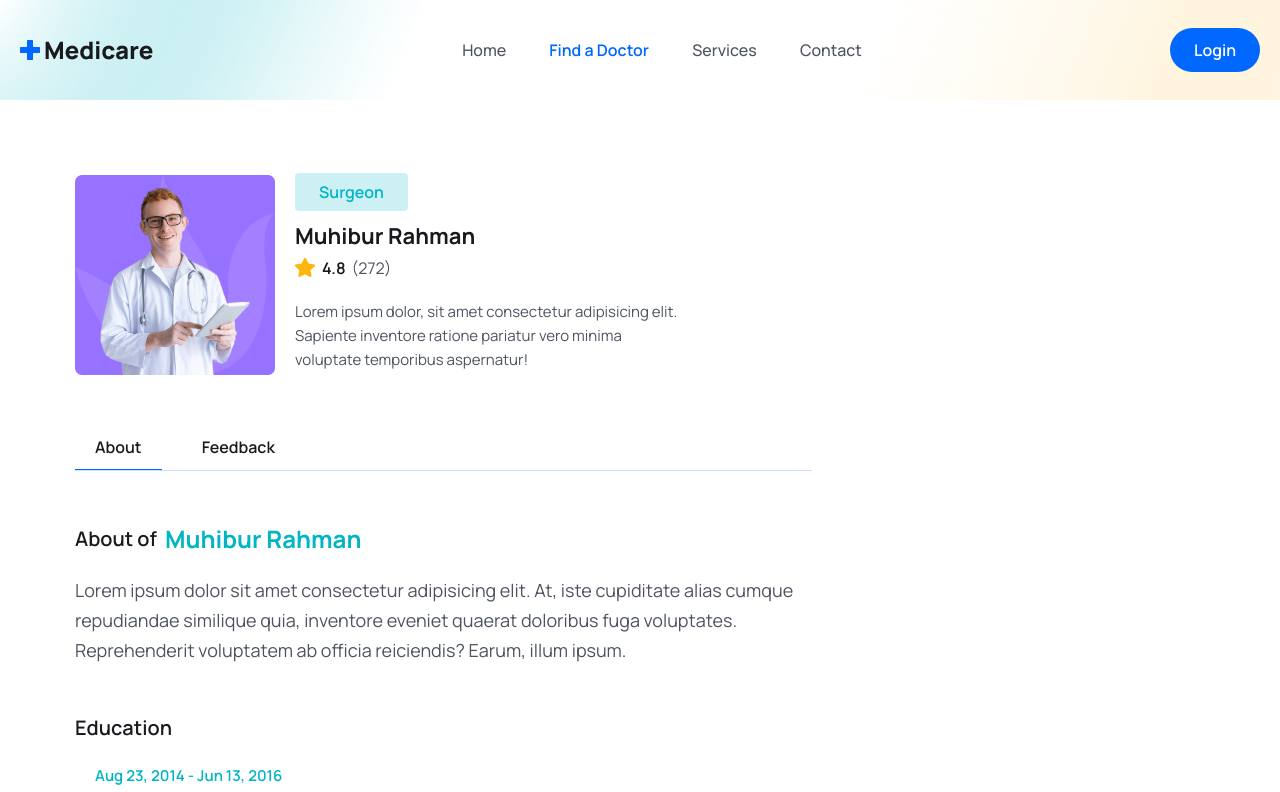
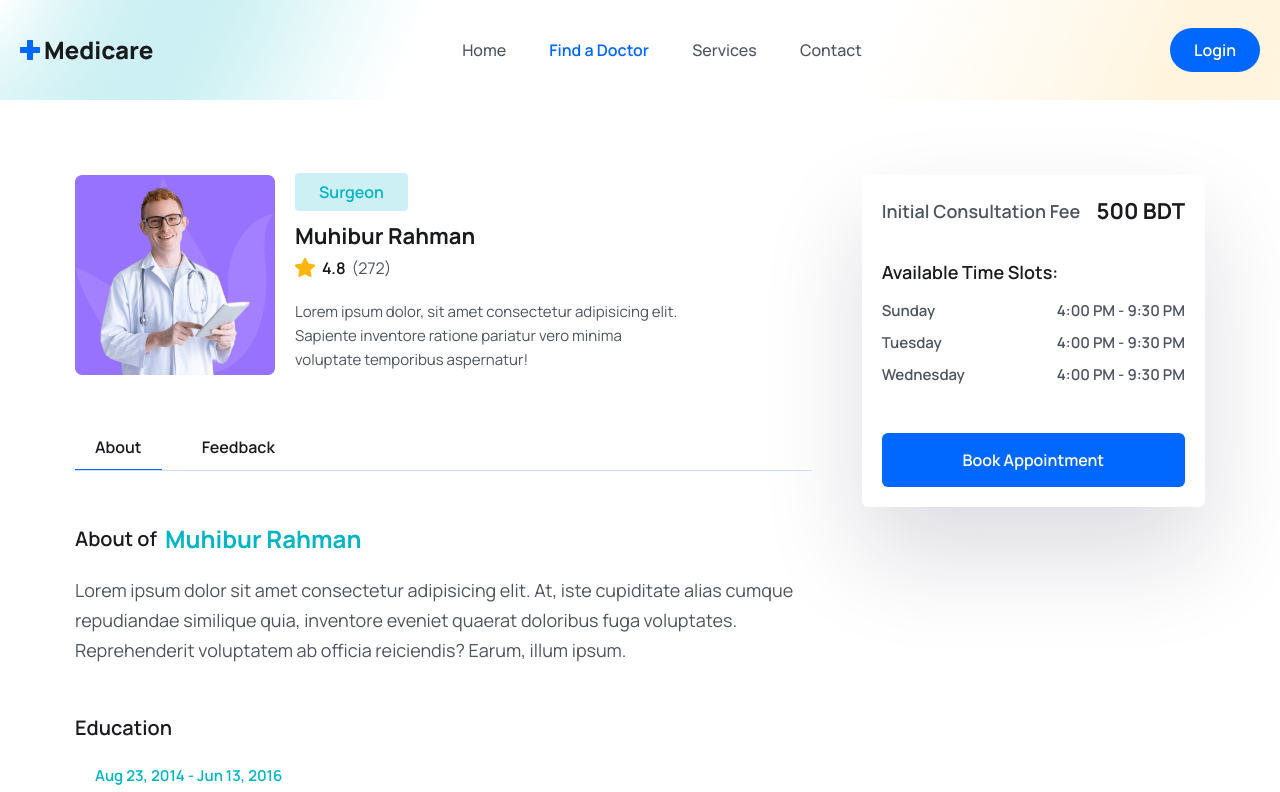
Before and after one commit to MirandaMG20/medicare_booking, a React (Vite) app in the folder frontend/: page /doctors/1 in a window 1280 px wide. Shown: the top 792 px of the page. Built offline with nearby package versions, Linux system fonts and the light colour scheme.

Commit message:
Feedback Form

```diff
--- a/frontend/src/pages/Doctors/DoctorDetails.jsx
+++ b/frontend/src/pages/Doctors/DoctorDetails.jsx
@@ -3,6 +3,7 @@
 import starIcon from '../../assets/images/Star.png'
 import DoctorAbout from './DoctorAbout'
 import Feedback from './Feedback'
+import SidePanel from './SidePanel'
 
 const DoctorDetails = () => {
 
@@ -59,7 +60,10 @@
               {tab === 'about' && <DoctorAbout />}
               {tab === 'feedback' && <Feedback />}
             </div>
+          </div>
 
+          <div>
+            <SidePanel />
           </div>
         </div>
       </div>
--- a/frontend/src/pages/Doctors/Feedback.jsx
+++ b/frontend/src/pages/Doctors/Feedback.jsx
@@ -1,9 +1,13 @@
-import React from 'react'
+import React, { useState } from 'react'
 import avatar from '../../assets/images/avatar-icon.png'
 import { formatDate } from '../../utils/formatDate'
 import { AiFillStar } from 'react-icons/ai'
+import FeedbackForm from './FeedbackForm'
 
 const Feedback = () => {
+
+  const [showFeedbackForm, setShowFeedbackForm] = useState(false)
+
   return (
     <div>
       <div className="mb-[50px]">
@@ -39,6 +43,15 @@
 
         </div>
       </div>
+
+      {!showFeedbackForm && <div className="text-center">
+        <button className="btn" onClick={() => setShowFeedbackForm(true)}>
+          Give Feedback
+        </button>
+      </div>}
+
+      {showFeedbackForm && <FeedbackForm />}
+
     </div>
   )
 }
--- /dev/null
+++ b/frontend/src/pages/Doctors/FeedbackForm.jsx
@@ -0,0 +1,73 @@
+import React, { useState } from 'react'
+import { AiFillStar } from 'react-icons/ai'
+
+const FeedbackForm = () => {
+
+    const [rating, setRating] = useState(0)
+    const [hover, setHover] = useState(0)
+    const [reviewText, setReviewText] = useState('')
+
+    const handleSubmitReview = async e => {
+        e.preventDefault()
+        // APi
+    }
+
+    return (
+        <form action="">
+            <div>
+                <h3 className="text-headingColor text-[16px] leading-6 font-semibold mb-4 mt-0">
+                    How would you rate the overall experience?*
+                </h3>
+
+                <div>
+                    {[...Array(5).keys()].map((_, index) => {
+                        index += 1
+
+                        return (
+                            <button
+                                key={index}
+                                type='button'
+                                className={`${index <= ((rating && hover) || hover)
+                                    ? 'text-yellowColor'
+                                    : 'text-gray-400'
+                                    } bg-transparent border-none outline-none text-[22px] cursor-pointer`}
+                                onClick={() => setRating(index)}
+                                onMouseEnter={() => setHover(index)}
+                                onMouseLeave={() => setHover(rating)}
+                                onDoubleClick={() => {
+                                    setHover(0);
+                                    setRating(0);
+                                }}>
+                                <span>
+                                    <AiFillStar />
+                                </span>
+                            </button>
+                        )
+                    })}
+                </div>
+            </div>
+
+            <div className="mt-[30px]">
+                <h3 className="text-headingColor text-[16px] leading-6 font-semibold mb-4 mt-0">
+                    Share your feedback or suggestions*
+                </h3>
+
+                <textarea
+                    className='border border-solid border-[#0066ff34] focus:outline outline-primaryColor w-full px-4 py-3 rounded-md'
+                    placeholder='Write your message'
+                    rows="5"
+                    onChange={(e) => setReviewText(e.target.value)}
+                ></textarea>
+            </div>
+
+            <button
+                type='submit'
+                className='btn'
+                onClick={handleSubmitReview}>
+                Submit Feedback
+            </button>
+        </form>
+    )
+}
+
+export default FeedbackForm
--- /dev/null
+++ b/frontend/src/pages/Doctors/SidePanel.jsx
@@ -0,0 +1,53 @@
+import React from 'react'
+
+const SidePanel = () => {
+    return (
+        <div className='shadow-panelShadow p-3 lg:p-5 rounded-md'>
+            <div className="flex items-center justify-between">
+                <p className="text__para mt-0 font-semibold">
+                    Initial Consultation Fee
+                </p>
+                <span className="text-[16px] leading-7 lg:text-[22px] lg:leading-8 text-headingColor font-bold">
+                    500 BDT
+                </span>
+            </div>
+
+            <div className="mt-[30px]">
+                <p className="text__para mt-0 font-semibold text-headingColor">
+                    Available Time Slots:
+                </p>
+
+                <ul className="mt-3">
+                    <li className="flex items-center justify-between mb-2">
+                        <p className="text-[15px] leading-6 text-textColor font-semibold">
+                            Sunday
+                        </p>
+                        <p className="text-[15px] leading-6 text-textColor font-semibold">
+                            4:00 PM - 9:30 PM
+                        </p>
+                    </li>
+                    <li className="flex items-center justify-between mb-2">
+                        <p className="text-[15px] leading-6 text-textColor font-semibold">
+                            Tuesday
+                        </p>
+                        <p className="text-[15px] leading-6 text-textColor font-semibold">
+                            4:00 PM - 9:30 PM
+                        </p>
+                    </li>
+                    <li className="flex items-center justify-between mb-2">
+                        <p className="text-[15px] leading-6 text-textColor font-semibold">
+                            Wednesday
+                        </p>
+                        <p className="text-[15px] leading-6 text-textColor font-semibold">
+                            4:00 PM - 9:30 PM
+                        </p>
+                    </li>
+                </ul>
+            </div>
+
+            <button className='btn px-2 w-full rounded-md'>Book Appointment</button>
+        </div>
+    )
+}
+
+export default SidePanel
```
